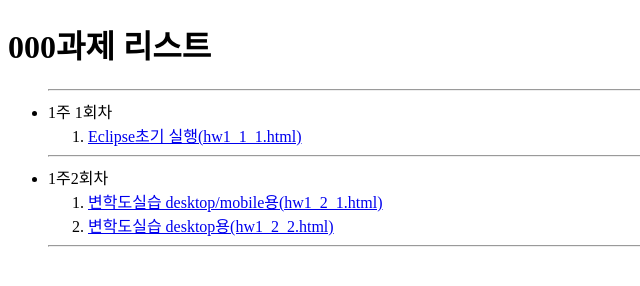
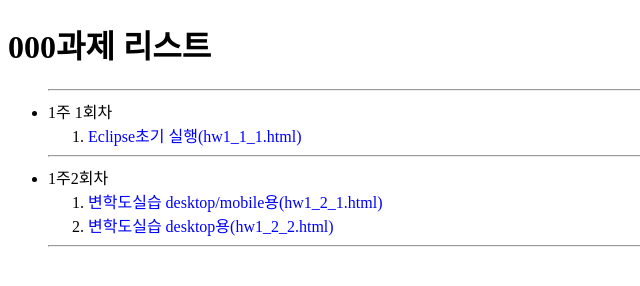
Before and after one commit to kim2yj5442/kim2yj5442.github.io, a plain HTML site: page index.html in a window 1280 px wide. Shown: the full height of the page, 0-640 px from the left. Drawn offline with Linux system fonts and the light colour scheme.

Commit message:
Update index.html

```diff
--- a/index.html
+++ b/index.html
@@ -4,7 +4,7 @@
   <meta name="viewport" content="width=device-width,initial-scale=1"/>
   <title>개인 과제 리스트</title>
   <style>
-    a:linkk {color:blue;text-decoration:none;}a:visited {color:purple;text-decoration:none;}
+    a:link {color:blue;text-decoration:none;}a:visited {color:purple;text-decoration:none;}
     a:hover {text-decoration:underline;}a:active {color:red; text-decoration:none;}
   </style></head>
   <body>
@@ -12,12 +12,12 @@
     <ul><hr/>
       <li> 1주 1회차</li>
       <ol>
-        <li><a href="https//kim2yj5442.github.io/java/hw1_1_1.html">Eclipse초기 실행(hw1_1_1.html)</a></li>
+        <li><a href="https://rladlbswns20171348.github.io/java/hw1_1_1.html">Eclipse초기 실행(hw1_1_1.html)</a></li>
         </ol><hr/>
       <li>1주2회차</li>
       <ol>
-        <li><a href="https://kim2yj5442.github.io/java/hw1_2_1.html">변학도실습 desktop/mobile용(hw1_2_1.html)</a></li>
-        <li><a href="https://kim2yj5442.github.io/java/hw1_2_2.html">변학도실습 desktop용(hw1_2_2.html)</a></li>
+        <li><a href="https://rladlbswns20171348.github.io/java/hw1_2_1.html">변학도실습 desktop/mobile용(hw1_2_1.html)</a></li>
+        <li><a href="https://rladlbswns20171348.github.io/java/hw1_2_2.html">변학도실습 desktop용(hw1_2_2.html)</a></li>
         </ol><hr/>
       <ul>
         </body></html>
```
